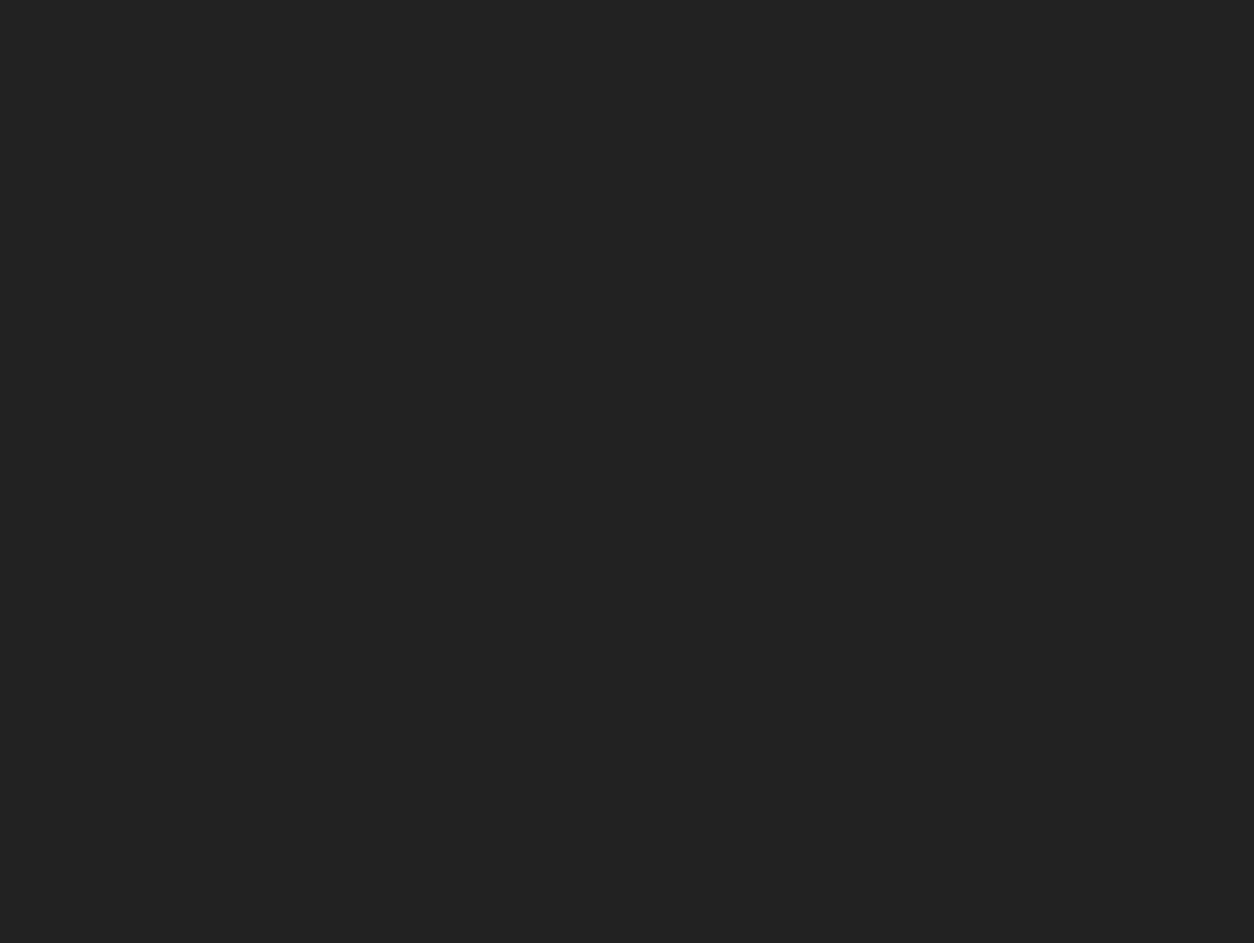
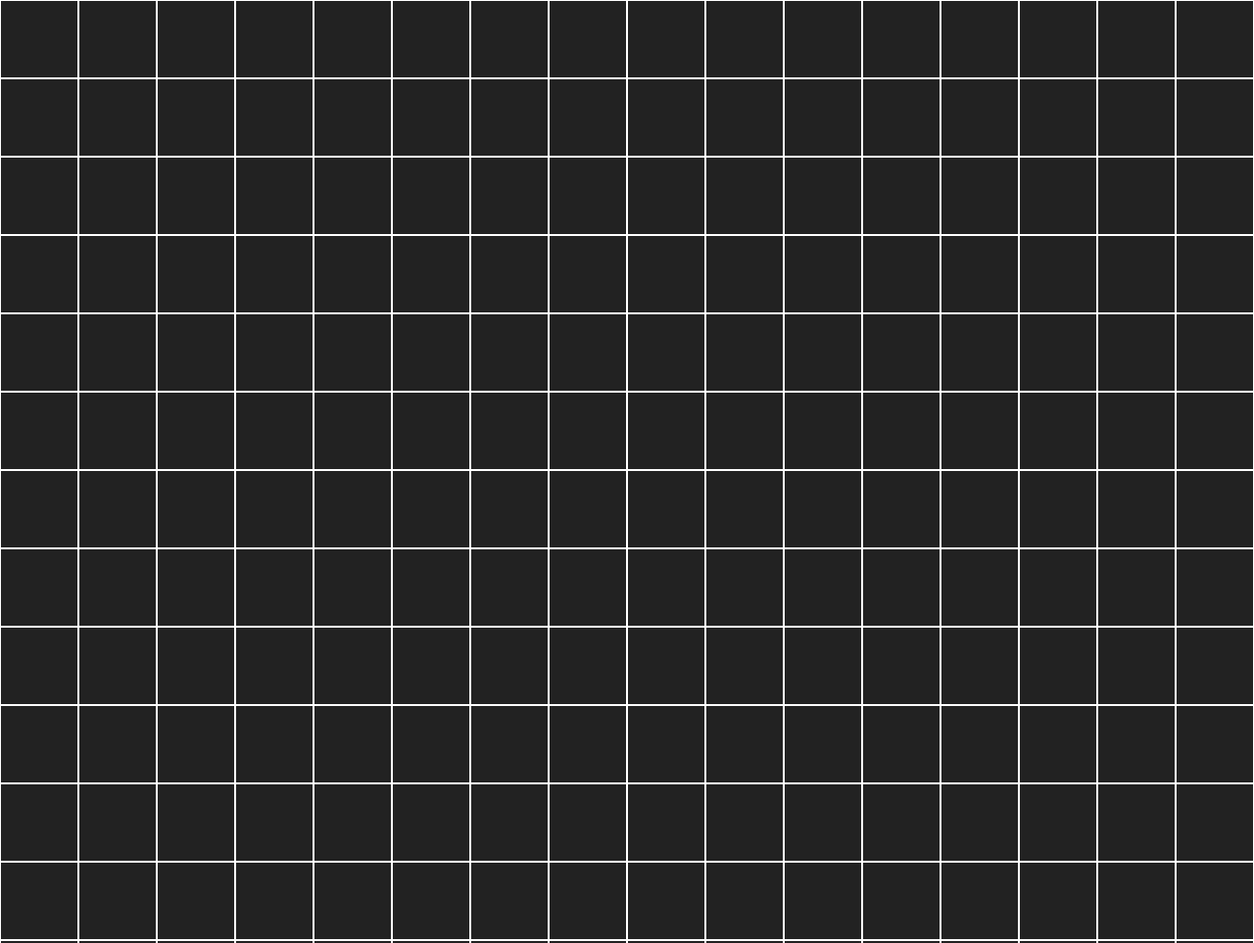
Before and after one commit to Eskandar011/odin-etch-a-Sketch, a plain HTML site: page index.html in a window 1280 px wide. Shown: the top 963 px of the page at 98% size. Before the commit the page ends 800 px from the top, so only its background shows below. Drawn offline with Linux system fonts and the light colour scheme.

Commit message:
Implementacion del grid 16x16

```diff
--- a/index.html
+++ b/index.html
@@ -7,6 +7,7 @@
   <title>Etch-a-sketch</title>
  </head>
  <body>
+  <div id="container" class="container"></div>
   <script type="module" src="./index.js"></script>
  </body>
 </html>
--- a/index.js
+++ b/index.js
@@ -0,0 +1,8 @@
+const container = document.querySelector("#container");
+for (let i = 0; i < 16; i++) {
+ for (let j = 0; j < 16; j++) {
+  const div = document.createElement("div");
+  div.className = "square";
+  container.appendChild(div);
+ }
+}
--- a/style.css
+++ b/style.css
@@ -1,3 +1,22 @@
+*{
+    box-sizing: border-box;
+    margin: 0px;
+    padding: 0px;
+}
 body{
     background-color: #222;
 }
+
+.container{
+    display: flex;
+    flex-wrap: wrap;
+
+
+}
+.square{
+    flex: 1 0 6.20%;
+    height: calc(100vw/16);
+
+    border: 1px solid white;
+
+}
```
